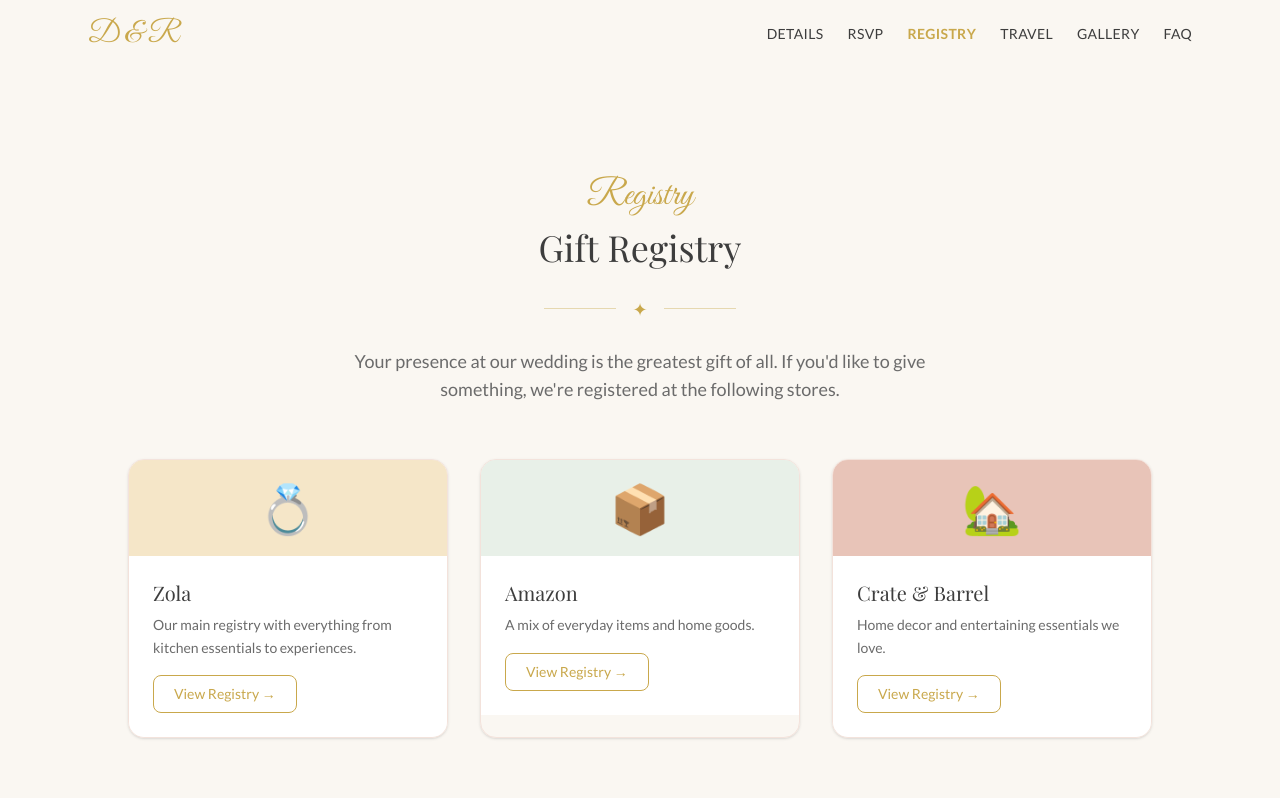
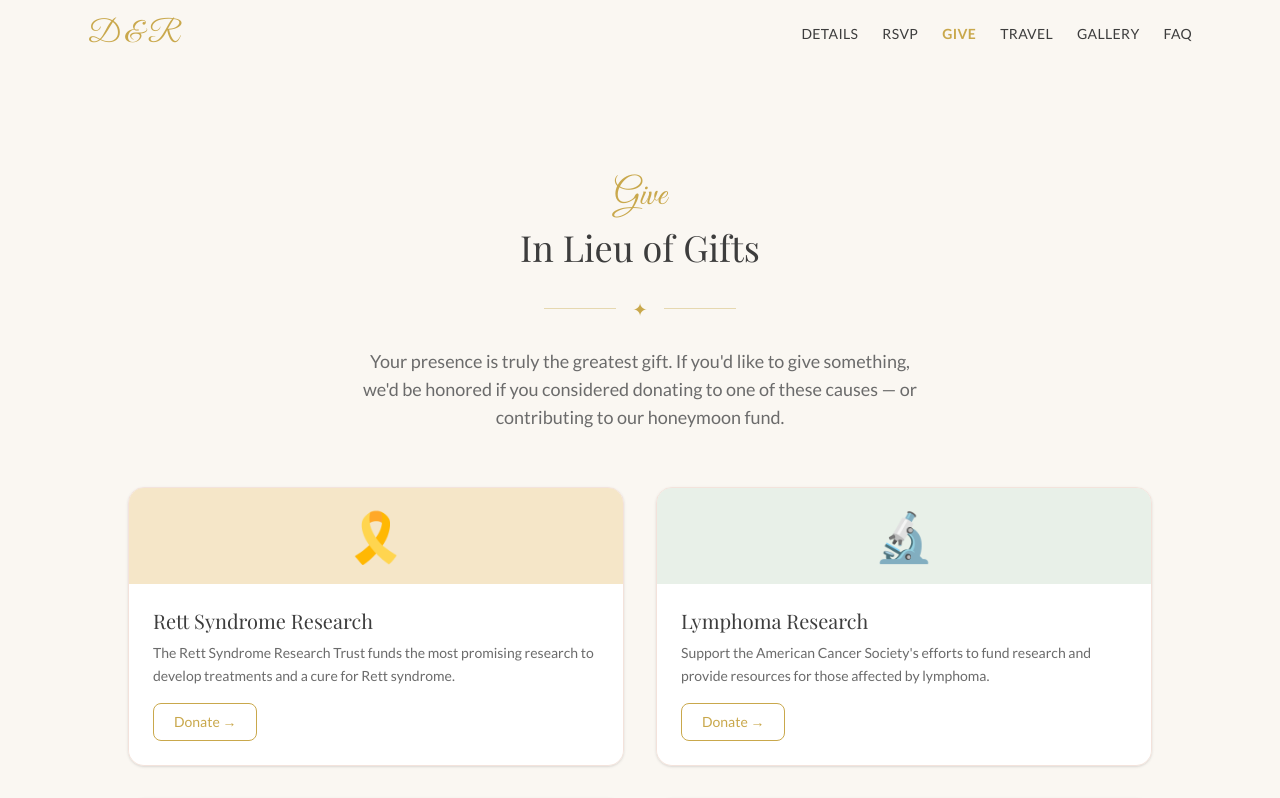
Before and after one commit to rahul-tasker/wedding-website, a Next.js app: page /registry in a window 1280 px wide. Shown: the top 798 px of the page. Built offline with nearby package versions, Linux system fonts and the light colour scheme; a web font is replaced by a local one.

Commit message:
Fix RSVP form, hydration error, donations page, FAQ updates

```diff
--- a/src/app/faq/page.tsx
+++ b/src/app/faq/page.tsx
@@ -11,11 +11,11 @@
   },
   {
     q: 'Are children welcome?',
-    a: 'Absolutely! We love your little ones and welcome them to celebrate with us.',
+    a: 'Absolutely! We love your little ones and welcome them to celebrate with us. And if you need a quiet place to step away, our home is just 15 minutes from the venue.',
   },
   {
     q: 'Can I bring a plus one?',
-    a: "We are only able to accommodate guests listed on your invitation. If your invite includes '& Guest,' please feel free to bring someone along. If not, we kindly ask that you attend solo.",
+    a: "We are only able to accommodate guests listed on your invitation. If your invite includes '& Guest,' please feel free to bring someone along. If not, we kindly ask that you attend solo — but if you have a special circumstance, don't hesitate to reach out and we'll do our best to work something out.",
   },
   {
     q: 'Will the ceremony be indoors or outdoors?',
@@ -88,7 +88,7 @@
         <div className="mt-12 text-center">
           <p className="text-[#6B6B6B] mb-4">Still have questions?</p>
           <a
-            href="mailto:danny.rahul.wedding2027@gmail.com"
+            href="mailto:rahultasker@gmail.com,danielle.kang97@gmail.com"
             className="inline-block bg-[#C9A84C] hover:bg-[#E2C87A] text-white px-8 py-3 rounded-lg text-sm uppercase tracking-widest transition-colors"
           >
             Email Us
--- a/src/app/gallery/page.tsx
+++ b/src/app/gallery/page.tsx
@@ -51,9 +51,6 @@
           ))}
         </div>
 
-        <p className="text-center text-sm text-[#6B6B6B] mt-12">
-          Photos by <span className="font-semibold text-[#3D3D3D]">Emily Chen Photography</span>
-        </p>
       </Section>
     </div>
   )
--- a/src/app/registry/page.tsx
+++ b/src/app/registry/page.tsx
@@ -2,27 +2,34 @@
 import SectionHeader from '@/components/ui/SectionHeader'
 import Link from 'next/link'
 
-const registries = [
+const funds = [
   {
-    name: 'Zola',
-    description: 'Our main registry with everything from kitchen essentials to experiences.',
-    icon: '💍',
-    url: 'https://www.zola.com',
+    name: "Rett Syndrome Research",
+    description: "The Rett Syndrome Research Trust funds the most promising research to develop treatments and a cure for Rett syndrome.",
+    icon: '🎗️',
+    url: 'https://www.rettsyndrome.org/get-involved/donate/',
     color: '#F5E6C8',
   },
   {
-    name: 'Amazon',
-    description: 'A mix of everyday items and home goods.',
-    icon: '📦',
-    url: 'https://www.amazon.com',
+    name: 'Lymphoma Research',
+    description: 'Support the American Cancer Society\'s efforts to fund research and provide resources for those affected by lymphoma.',
+    icon: '🔬',
+    url: 'https://donate.cancer.org/?campaign=Lymphomamedia',
     color: '#E8F0E8',
   },
   {
-    name: 'Crate & Barrel',
-    description: 'Home decor and entertaining essentials we love.',
-    icon: '🏡',
-    url: 'https://www.crateandbarrel.com',
+    name: 'Colorado Cattle Dog Rescue',
+    description: 'Help Colorado Heelers — Sophie rescue and rehome Australian Cattle Dogs in need across Colorado.',
+    icon: '🐾',
+    url: 'https://coloradoheelers-sophie.com/public/ViewPage.aspx?Page=Support%20Us%20Landing%20Page',
     color: '#E8C4B8',
+  },
+  {
+    name: 'Honeymoon Fund',
+    description: 'Help us celebrate our first adventure as a married couple. Contributions can be sent via Venmo.',
+    icon: '🌍',
+    url: 'https://venmo.com/Rahul-Tasker',
+    color: '#EAE8F5',
   },
 ]
 
@@ -31,13 +38,13 @@
     <div className="pt-24">
       <Section>
         <SectionHeader
-          script="Registry"
-          title="Gift Registry"
-          subtitle="Your presence at our wedding is the greatest gift of all. If you'd like to give something, we're registered at the following stores."
+          script="Give"
+          title="In Lieu of Gifts"
+          subtitle="Your presence is truly the greatest gift. If you'd like to give something, we'd be honored if you considered donating to one of these causes — or contributing to our honeymoon fund."
         />
 
-        <div className="grid gap-8 md:grid-cols-3 mb-16">
-          {registries.map(({ name, description, icon, url, color }) => (
+        <div className="grid gap-8 md:grid-cols-2">
+          {funds.map(({ name, description, icon, url, color }) => (
             <div
               key={name}
               className="rounded-2xl border border-[#E8C4B8]/40 overflow-hidden shadow-sm hover:shadow-md transition-shadow"
@@ -53,21 +60,12 @@
                   target="_blank"
                   className="inline-block text-sm border border-[#C9A84C] text-[#C9A84C] hover:bg-[#C9A84C] hover:text-white px-5 py-2 rounded-lg transition-colors"
                 >
-                  View Registry →
+                  {name === 'Honeymoon Fund' ? 'Send via Venmo →' : 'Donate →'}
                 </Link>
               </div>
             </div>
           ))}
         </div>
-
-        <div className="bg-[#E8C4B8]/20 border border-[#E8C4B8] rounded-2xl p-10 text-center">
-          <span className="text-3xl mb-4 block">💌</span>
-          <h3 className="font-serif text-xl text-[#3D3D3D] mb-3">A Note on Gifts</h3>
-          <p className="text-[#6B6B6B] max-w-lg mx-auto">
-            We are also gratefully accepting contributions to our honeymoon fund. If you prefer to give cash,
-            please place it in the card box at the reception. Thank you so much for your generosity!
-          </p>
-        </div>
       </Section>
     </div>
   )
--- a/src/components/Countdown.tsx
+++ b/src/components/Countdown.tsx
@@ -17,9 +17,10 @@
 }
 
 export default function Countdown() {
-  const [time, setTime] = useState(getTimeLeft())
+  const [time, setTime] = useState({ days: 0, hours: 0, minutes: 0, seconds: 0 })
 
   useEffect(() => {
+    setTime(getTimeLeft())
     const interval = setInterval(() => setTime(getTimeLeft()), 1000)
     return () => clearInterval(interval)
   }, [])
--- a/src/components/Navbar.tsx
+++ b/src/components/Navbar.tsx
@@ -8,7 +8,7 @@
   { href: '/', label: 'Home' },
   { href: '/details', label: 'Details' },
   { href: '/rsvp', label: 'RSVP' },
-  { href: '/registry', label: 'Registry' },
+  { href: '/registry', label: 'Give' },
   { href: '/travel', label: 'Travel' },
   { href: '/gallery', label: 'Gallery' },
   { href: '/faq', label: 'FAQ' },
--- a/src/components/RsvpForm.tsx
+++ b/src/components/RsvpForm.tsx
@@ -10,8 +10,8 @@
   name: z.string().min(2, 'Please enter your full name'),
   email: z.string().email('Please enter a valid email').optional().or(z.literal('')),
   attending: z.enum(['yes', 'no']),
-  guest_count: z.number().min(1).max(6),
-  meal_preference: z.enum(['chicken', 'fish', 'vegetarian', 'vegan']).optional(),
+  all_guests_attending: z.enum(['yes', 'no']).optional(),
+  guest_count: z.number().min(1).max(6).optional(),
   dietary_restrictions: z.string().optional(),
   message: z.string().optional(),
 })
@@ -31,10 +31,10 @@
     formState: { errors },
   } = useForm<FormData>({
     resolver: zodResolver(schema),
-    defaultValues: { guest_count: 1 },
   })
 
   const attending = watch('attending')
+  const allGuestsAttending = watch('all_guests_attending')
 
   const onSubmit = async (data: FormData) => {
     setStatus('submitting')
@@ -42,13 +42,15 @@
       name: data.name,
       email: data.email || null,
       attending: data.attending === 'yes',
-      guest_count: data.guest_count,
-      meal_preference: data.attending === 'yes' ? (data.meal_preference ?? null) : null,
+      guest_count: data.attending === 'yes'
+        ? (data.all_guests_attending === 'no' ? (data.guest_count ?? null) : null)
+        : null,
       dietary_restrictions: data.dietary_restrictions || null,
       message: data.message || null,
     })
 
     if (error) {
+      console.error('Supabase error:', JSON.stringify(error))
       setStatus('error')
     } else {
       setStatus('success')
@@ -121,27 +123,38 @@
 
       {attending === 'yes' && (
         <>
-          {/* Guest count */}
+          {/* All guests attending */}
           <div>
-            <label className={labelClass}>Number of Guests *</label>
-            <select {...register('guest_count', { valueAsNumber: true })} className={inputClass()}>
-              {[1, 2, 3, 4, 5, 6].map((n) => (
-                <option key={n} value={n}>{n}</option>
+            <label className={labelClass}>Will all invited guests be attending? *</label>
+            <div className="flex gap-4">
+              {['yes', 'no'].map((val) => (
+                <label key={val} className="flex items-center gap-2 cursor-pointer">
+                  <input
+                    {...register('all_guests_attending')}
+                    type="radio"
+                    value={val}
+                    className="accent-[var(--gold)] w-4 h-4"
+                  />
+                  <span className="text-sm text-[var(--charcoal)]">
+                    {val === 'yes' ? 'Yes' : 'No'}
+                  </span>
+                </label>
               ))}
-            </select>
+            </div>
           </div>
 
-          {/* Meal */}
-          <div>
-            <label className={labelClass}>Meal Preference</label>
-            <select {...register('meal_preference')} className={inputClass()}>
-              <option value="">Select a meal</option>
-              <option value="chicken">Chicken</option>
-              <option value="fish">Fish</option>
-              <option value="vegetarian">Vegetarian</option>
-              <option value="vegan">Vegan</option>
-            </select>
-          </div>
+          {/* Guest count — only if not all attending */}
+          {allGuestsAttending === 'no' && (
+            <div>
+              <label className={labelClass}>How many guests will be attending? *</label>
+              <select {...register('guest_count', { valueAsNumber: true })} className={inputClass()}>
+                <option value="">Select</option>
+                {[1, 2, 3, 4, 5, 6].map((n) => (
+                  <option key={n} value={n}>{n}</option>
+                ))}
+              </select>
+            </div>
+          )}
 
           {/* Dietary */}
           <div>
```
